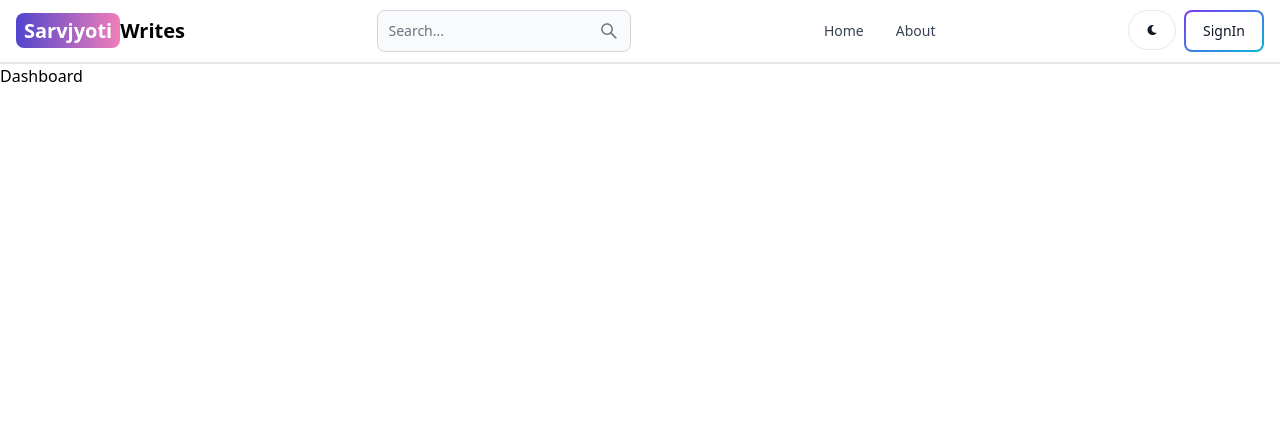
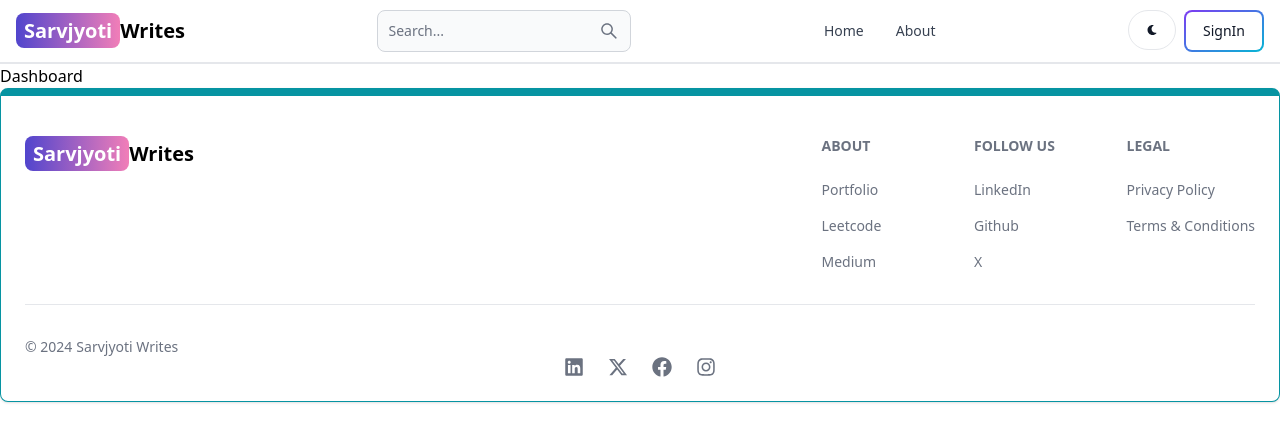
Before and after one commit to RSarvjyoti/Sarvjyoti_Writes, a React (Vite) app in the folder client/: page /dashboard in a window 1280 px wide. Shown: the top 442 px of the page. Built offline with nearby package versions, Linux system fonts and the light colour scheme.

Commit message:
Created Footer design

```diff
--- a/client/src/App.jsx
+++ b/client/src/App.jsx
@@ -5,6 +5,7 @@
 import { About } from "./pages/About";
 import { Dashboard } from "./pages/Dashboard";
 import { MyHeader } from "./components/MyHeader";
+import MyFooter from "./components/MyFooter";
 
 function App() {
   return (
@@ -17,6 +18,7 @@
         <Route path="/about" element={<About />} />
         <Route path="/dashboard" element={<Dashboard />} />
       </Routes>
+      <MyFooter />
     </>
   );
 }
--- /dev/null
+++ b/client/src/components/MyFooter.jsx
@@ -0,0 +1,111 @@
+import React from "react";
+import { Footer } from "flowbite-react";
+import { Link } from "react-router-dom";
+import { FaLinkedin, FaFacebook, FaInstagram} from "react-icons/fa";
+import { FaXTwitter } from "react-icons/fa6";
+
+const MyFooter = () => {
+  return (
+    <Footer container className="border border-t-8 border-teal-500">
+      <div className="w-full max-w-7xl mx-auto">
+        <div className="grid w-full justify-between sm:flex md:grid-cols-1 ">
+          <div className="mt-5">
+            <Link
+              to="/"
+              className="self-center whitespace-nowrap text-lg sm:text-xl font-semibold dark:text-white"
+            >
+              <span className="px-2 py-1 bg-gradient-to-r from-indigo-700 to-pink-400 rounded-lg text-white">
+                Sarvjyoti
+              </span>
+              Writes
+            </Link>
+          </div>
+          <div className="grid grid-cols-2 gap-8 mt-4 sm:grid-cols-3 sm:gap-6">
+            <div>
+              <Footer.Title title="About" />
+              <Footer.LinkGroup col>
+                <Footer.Link
+                  href="https://sarvjyoti.vercel.app/"
+                  target="_blank"
+                  rel="noopener noreferrer"
+                >
+                  Portfolio
+                </Footer.Link>
+                <Footer.Link
+                  href="https://leetcode.com/u/SARVJYOTI0508/"
+                  target="_blank"
+                  rel="noopener noreferrer"
+                >
+                  Leetcode
+                </Footer.Link>
+                <Footer.Link
+                  href="https://medium.com/@sarvjyoti055"
+                  target="_blank"
+                  rel="noopener noreferrer"
+                >
+                  Medium
+                </Footer.Link>
+              </Footer.LinkGroup>
+            </div>
+
+            <div>
+              <Footer.Title title="Follow us" />
+              <Footer.LinkGroup col>
+                <Footer.Link
+                  href="https://www.linkedin.com/in/sarvjyoti05/"
+                  target="_blank"
+                  rel="noopener noreferrer"
+                >
+                  LinkedIn
+                </Footer.Link>
+                <Footer.Link
+                  href="https://github.com/RSarvjyoti"
+                  target="_blank"
+                  rel="noopener noreferrer"
+                >
+                  Github
+                </Footer.Link>
+                <Footer.Link
+                  href="https://x.com/i/flow/login?redirect_after_login=%2FSarvjyoti4"
+                  target="_blank"
+                  rel="noopener noreferrer"
+                >
+                  X
+                </Footer.Link>
+              </Footer.LinkGroup>
+            </div>
+
+            <div>
+              <Footer.Title title="Legal" />
+              <Footer.LinkGroup col>
+                <Footer.Link
+                  href="#"
+                >
+                  Privacy Policy
+                </Footer.Link>
+                <Footer.Link
+                  href="#"
+                >
+                  Terms & Conditions
+                </Footer.Link>
+              </Footer.LinkGroup>
+            </div>
+          </div>
+        </div>
+
+        <Footer.Divider />
+        <div className="w-full sm:flex sm:items-center sm:justify-between">
+          <Footer.Copyright href="#" by="Sarvjyoti Writes" year={new Date().getFullYear()}/>
+        </div>
+        <div className="flex gap-6 sm:mt-0 mt-4 sm:justify-center">
+          <Footer.Icon href="https://www.linkedin.com/in/sarvjyoti05/" icon={FaLinkedin} />
+          <Footer.Icon href="https://x.com/i/flow/login?redirect_after_login=%2FSarvjyoti4" icon={FaXTwitter} />
+          <Footer.Icon href="#" icon={FaFacebook} />
+          <Footer.Icon href="#" icon={FaInstagram} />
+        </div>
+      </div>
+    </Footer>
+  );
+};
+
+export default MyFooter;
```
